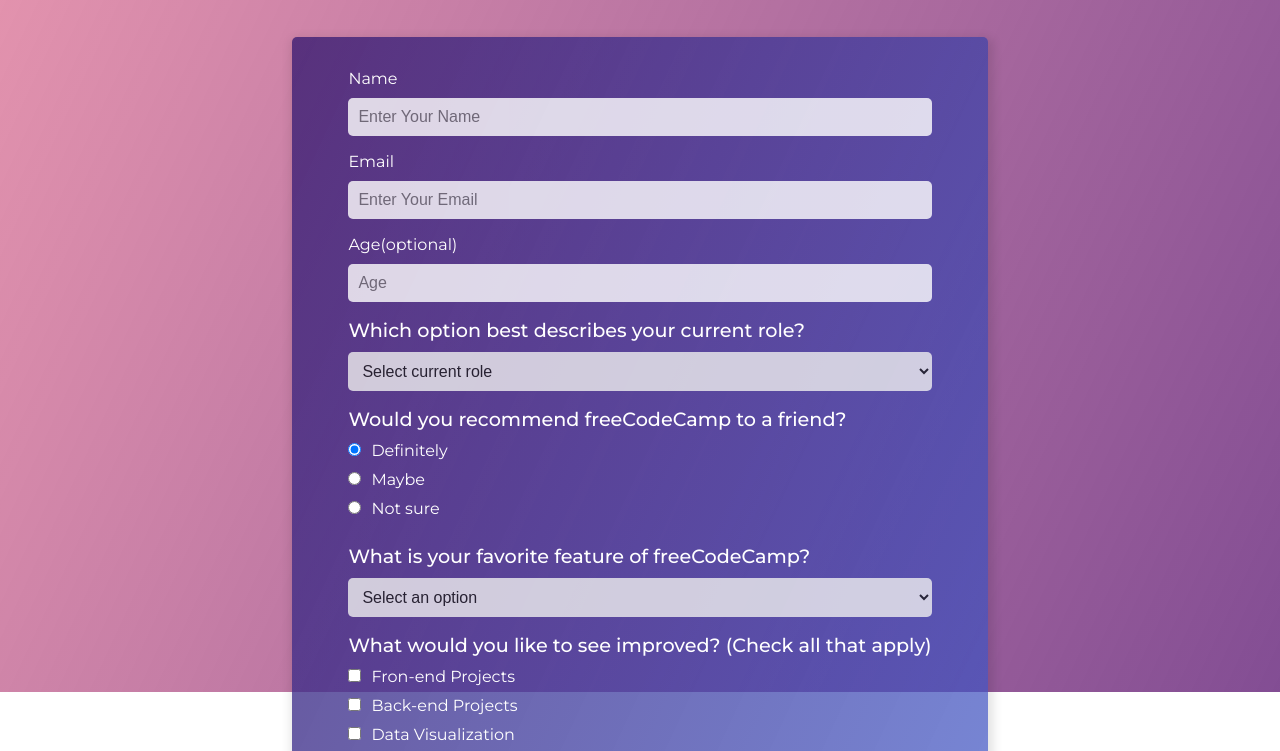
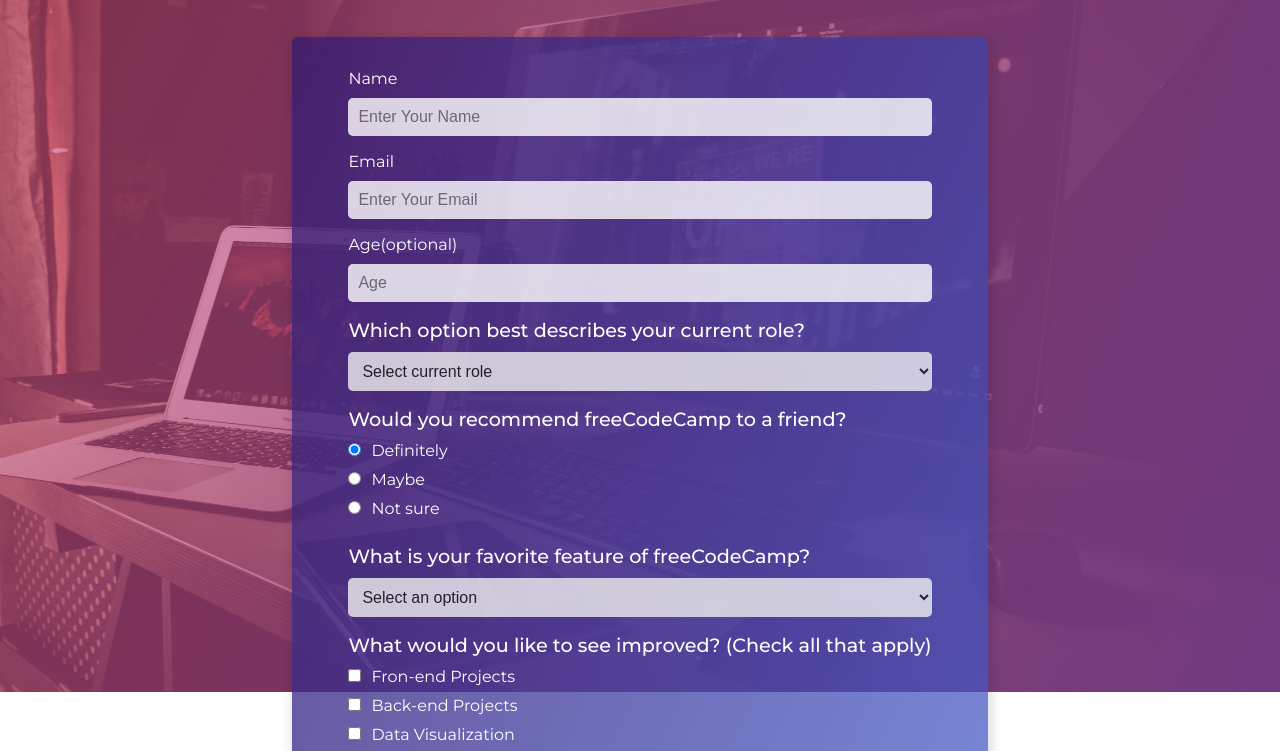
Before and after one commit to jahirocean/freeCodeCamp-Survey-Form, a plain HTML site: page index.html in a window 1280 px wide. Shown: the part 108-859 px from the top of the page. Drawn offline with Linux system fonts and the light colour scheme.

Commit message:
change in url again

```diff
--- a/css/style.css
+++ b/css/style.css
@@ -26,7 +26,7 @@
       rgba(204, 43, 94, 0.5),
       rgba(117, 58, 136, 0.9)
     ),
-    url("./img/bg.webp");
+    url("../img/bg.webp");
   background-position: center;
   background-size: cover;
   background-repeat: no-repeat;
```
